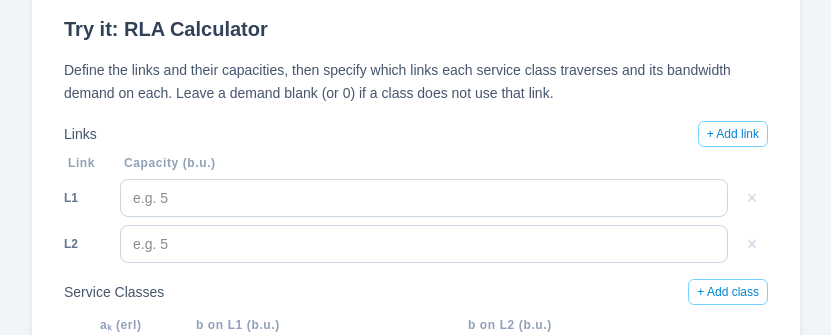
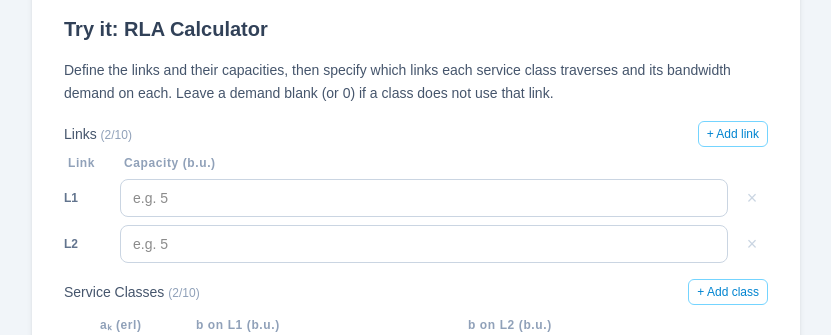
Before and after one commit to marias-world/teletraffic-models-ui, a Next.js app: page /reduced-load-approximation in a window 1280 px wide. Shown: the part 2800-3135 px from the top of the page, without its empty margins (224-1055 px from the left). Built offline with nearby package versions, Linux system fonts and the light colour scheme.

Commit message:
chore: add maximum limit of classes and links to avoid abuse

```diff
--- a/src/app/reduced-load-approximation/Calculator.tsx
+++ b/src/app/reduced-load-approximation/Calculator.tsx
@@ -18,15 +18,21 @@ const DEFAULT_SERVICES: ServiceRow[] = [
   { id: 2, load: "", demands: {} },
 ];
 
+const MAX_LINKS = 10;
+const MAX_CLASSES = 10;
+
 export default function Calculator() {
   const [links, setLinks] = useState<LinkRow[]>(DEFAULT_LINKS);
   const [rows, setRows] = useState<ServiceRow[]>(DEFAULT_SERVICES);
   const [thresholdInput, setThresholdInput] = useState("0.000001");
   const [results, setResults] = useState<Record<string, number> | null>(null);
-  const [utilization, setUtilization] = useState<Record<string, string> | null>(null);
+  const [utilization, setUtilization] = useState<Record<string, string> | null>(
+    null,
+  );
   const [error, setError] = useState("");
 
   const addLink = () => {
+    if (links.length >= MAX_LINKS) return;
     const nextId = links.reduce((m, l) => Math.max(m, l.id), 0) + 1;
     setLinks((p) => [...p, { id: nextId, capacity: "" }]);
     setResults(null);
@@ -52,6 +58,7 @@ export default function Calculator() {
   };
 
   const addRow = () => {
+    if (rows.length >= MAX_CLASSES) return;
     const nextId = rows.reduce((m, r) => Math.max(m, r.id), 0) + 1;
     setRows((p) => [...p, { id: nextId, load: "", demands: {} }]);
     setResults(null);
@@ -73,7 +80,9 @@ export default function Calculator() {
   const updateDemand = (rowId: number, linkId: number, value: string) => {
     setRows((p) =>
       p.map((r) =>
-        r.id === rowId ? { ...r, demands: { ...r.demands, [linkId]: value } } : r,
+        r.id === rowId
+          ? { ...r, demands: { ...r.demands, [linkId]: value } }
+          : r,
       ),
     );
     setError("");
@@ -99,7 +108,9 @@ export default function Calculator() {
       const row = rows[i];
       const a = Number(row.load);
       if (!row.load || isNaN(a) || a <= 0) {
-        setError(`Please enter a valid offered load for service class ${i + 1}.`);
+        setError(
+          `Please enter a valid offered load for service class ${i + 1}.`,
+        );
         return;
       }
       const route = links
@@ -114,12 +125,16 @@ export default function Calculator() {
 
     const threshold = Number(thresholdInput);
     if (isNaN(threshold) || threshold <= 0 || threshold >= 1) {
-      setError("Threshold must be a positive number less than 1 (e.g. 0.000001).");
+      setError(
+        "Threshold must be a positive number less than 1 (e.g. 0.000001).",
+      );
       return;
     }
 
     try {
-      setResults(callBlockingProbabilityinRLA(topology, serviceClasses, threshold));
+      setResults(
+        callBlockingProbabilityinRLA(topology, serviceClasses, threshold),
+      );
       setUtilization(linkUtilization_U(topology, serviceClasses));
     } catch (e) {
       setError(`Calculation failed: ${e instanceof Error ? e.message : e}`);
@@ -140,10 +155,16 @@ export default function Calculator() {
       {/* Links */}
       <div className="space-y-2">
         <div className="flex items-center justify-between">
-          <p className="text-sm font-medium text-slate-600">Links</p>
+          <p className="text-sm font-medium text-slate-600">
+            Links{" "}
+            <span className="text-xs font-normal text-slate-400">
+              ({links.length}/{MAX_LINKS})
+            </span>
+          </p>
           <button
             onClick={addLink}
-            className="text-xs text-sky-600 hover:text-sky-700 font-medium border border-sky-300 rounded-md px-2 py-1 hover:bg-sky-50 transition"
+            disabled={links.length >= MAX_LINKS}
+            className="text-xs text-sky-600 hover:text-sky-700 font-medium border border-sky-300 rounded-md px-2 py-1 hover:bg-sky-50 transition disabled:opacity-30 disabled:cursor-not-allowed disabled:hover:bg-transparent"
           >
             + Add link
           </button>
@@ -158,7 +179,9 @@ export default function Calculator() {
             key={l.id}
             className="grid gap-2 items-center grid-cols-[48px_1fr_32px]"
           >
-            <span className="text-xs font-semibold text-slate-500">L{l.id}</span>
+            <span className="text-xs font-semibold text-slate-500">
+              L{l.id}
+            </span>
             <input
               type="number"
               min={1}
@@ -181,18 +204,26 @@ export default function Calculator() {
       {/* Service classes */}
       <div className="space-y-2">
         <div className="flex items-center justify-between">
-          <p className="text-sm font-medium text-slate-600">Service Classes</p>
+          <p className="text-sm font-medium text-slate-600">
+            Service Classes{" "}
+            <span className="text-xs font-normal text-slate-400">
+              ({rows.length}/{MAX_CLASSES})
+            </span>
+          </p>
           <button
             onClick={addRow}
-            className="text-xs text-sky-600 hover:text-sky-700 font-medium border border-sky-300 rounded-md px-2 py-1 hover:bg-sky-50 transition"
+            disabled={rows.length >= MAX_CLASSES}
+            className="text-xs text-sky-600 hover:text-sky-700 font-medium border border-sky-300 rounded-md px-2 py-1 hover:bg-sky-50 transition disabled:opacity-30 disabled:cursor-not-allowed disabled:hover:bg-transparent"
           >
             + Add class
           </button>
         </div>
 
         <div className="overflow-x-auto">
-          <table className="w-full text-sm border-separate border-spacing-y-1"
-            style={{ minWidth: `${160 + links.length * 100}px` }}>
+          <table
+            className="w-full text-sm border-separate border-spacing-y-1"
+            style={{ minWidth: `${160 + links.length * 100}px` }}
+          >
             <thead>
               <tr className="text-xs font-semibold text-slate-400 tracking-wider">
                 <th className="text-left w-8 px-1" />
@@ -272,13 +303,12 @@ export default function Calculator() {
           className="w-full border border-slate-300 rounded-lg px-3 py-2 text-sm focus:ring-2 focus:ring-sky-500 focus:outline-none"
         />
         <p className="text-xs text-slate-400 mt-1">
-          Iteration stops when all V values change by less than this amount. Default: 0.000001.
+          Iteration stops when all V values change by less than this amount.
+          Default: 0.000001.
         </p>
       </div>
 
-      {error && (
-        <p className="text-sm text-red-600 font-medium">{error}</p>
-      )}
+      {error && <p className="text-sm text-red-600 font-medium">{error}</p>}
 
       <button
         onClick={runModel}
```
